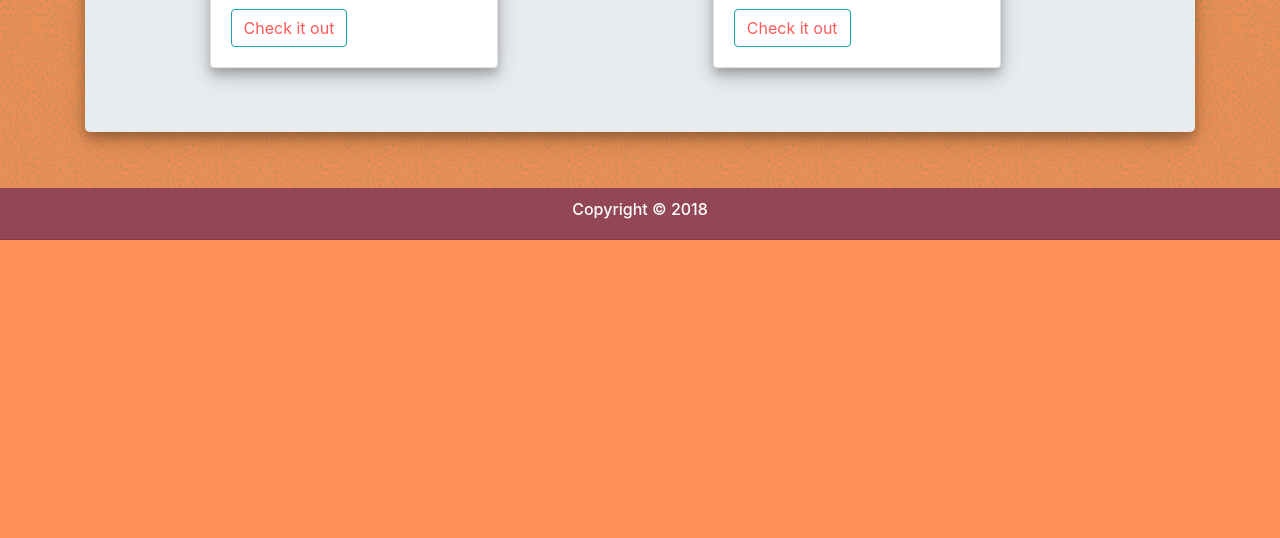
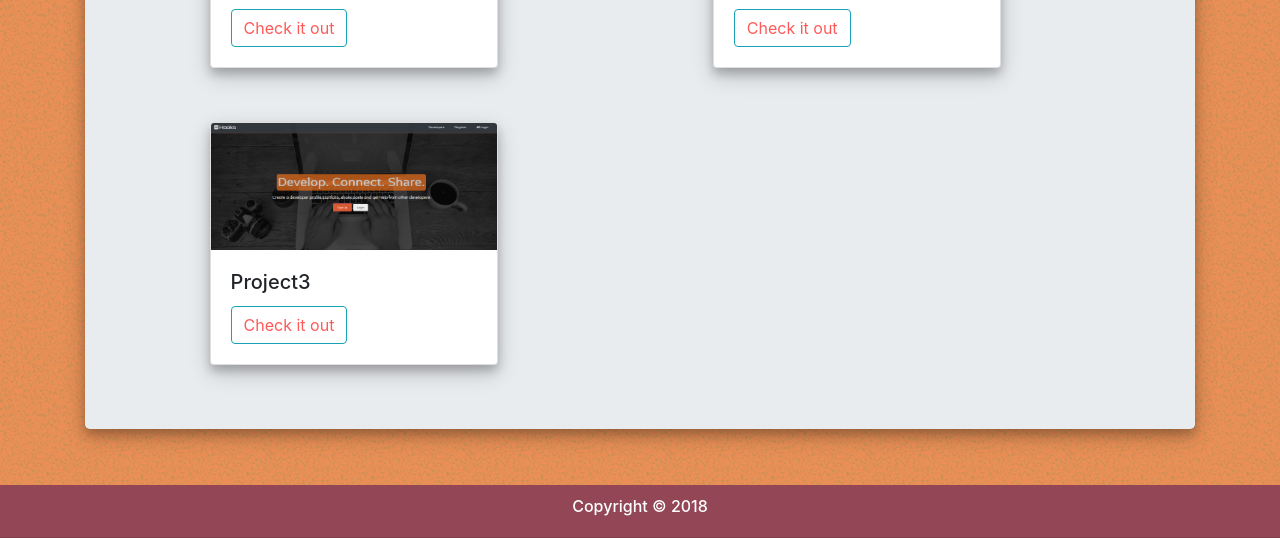
Before and after one commit to olga1598/myPortfolio, a plain HTML site: page portfolio.html in a window 1280 px wide. Shown: the part 1949-2487 px from the top of the page. Before the commit the page ends 2189 px from the top, so only its background shows below. Drawn offline with nearby package versions, Linux system fonts and the light colour scheme; a web font is replaced by a local one.

Commit message:
project3 link

```diff
--- a/portfolio.html
+++ b/portfolio.html
@@ -263,6 +263,41 @@
               </div>
             </div>
           </div>
+
+          <div class="row">
+            <div class="card" style="width: 18rem;">
+              <img
+                class="card-img-top"
+                src="assets/images/project3.PNG"
+                alt="Card image cap"
+              />
+              <div class="card-body">
+                <h5 class="card-title">Project3</h5>
+                <a
+                  href="https://desolate-everglades-60476.herokuapp.com/"
+                  target="_blank"
+                  class="btn btn-outline-info"
+                  >Check it out</a
+                >
+              </div>
+            </div>
+            <!-- <div class="card" style="width: 18rem;">
+              <img
+                class="card-img-top"
+                src="assets/images/clicky_game.PNG"
+                alt="Card image cap"
+              />
+              <div class="card-body">
+                <h5 class="card-title">React-Clicky-Game</h5>
+                <a
+                  href="http://react-clicky-game.s3-website-us-east-1.amazonaws.com/"
+                  class="btn btn-outline-info"
+                  >Check it out</a
+                >
+              </div>
+            </div> -->
+          </div>
+
         </div>
       </div>
 
```
Also changed, not shown: assets/images/project3.PNG (added).
